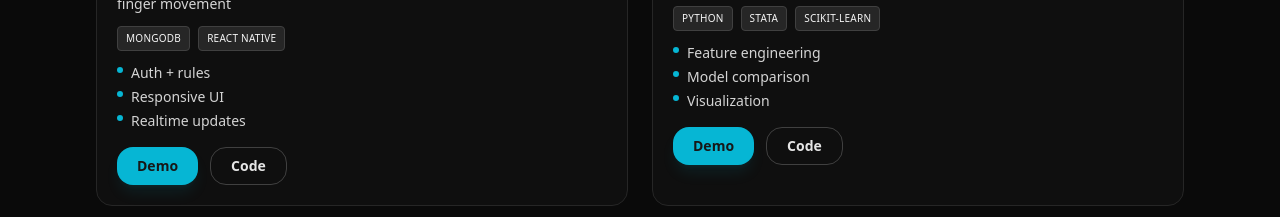
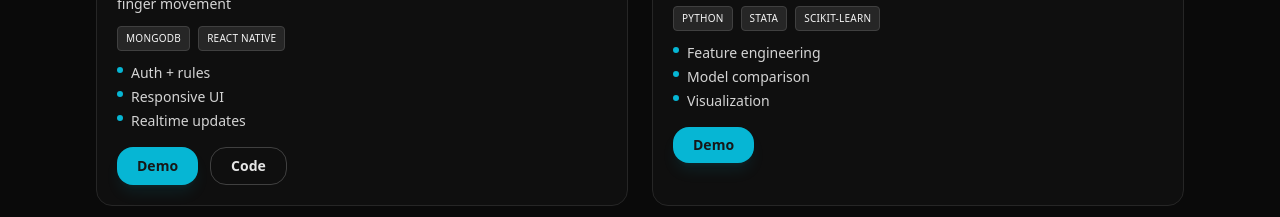
Before and after one commit to buikhueanh/anhbui-portfolio, a React (Vite) app: page / in a window 1280 px wide. Shown: the part 1840-2057 px from the top of the page. Built offline with nearby package versions, Linux system fonts and the light colour scheme.

Commit message:
chore: hide Code button for projects without a valid codeUrl

```diff
--- a/src/App.jsx
+++ b/src/App.jsx
@@ -330,7 +330,9 @@ const ProjectCard = ({ project }) => (
         >
           Demo
         </a>
-        <GhostButton href={project.codeUrl}>Code</GhostButton>
+        {project.codeUrl && project.codeUrl !== "#" && (
+          <GhostButton href={project.codeUrl}>Code</GhostButton>
+        )}
       </div>
     </div>
   </motion.article>
```
